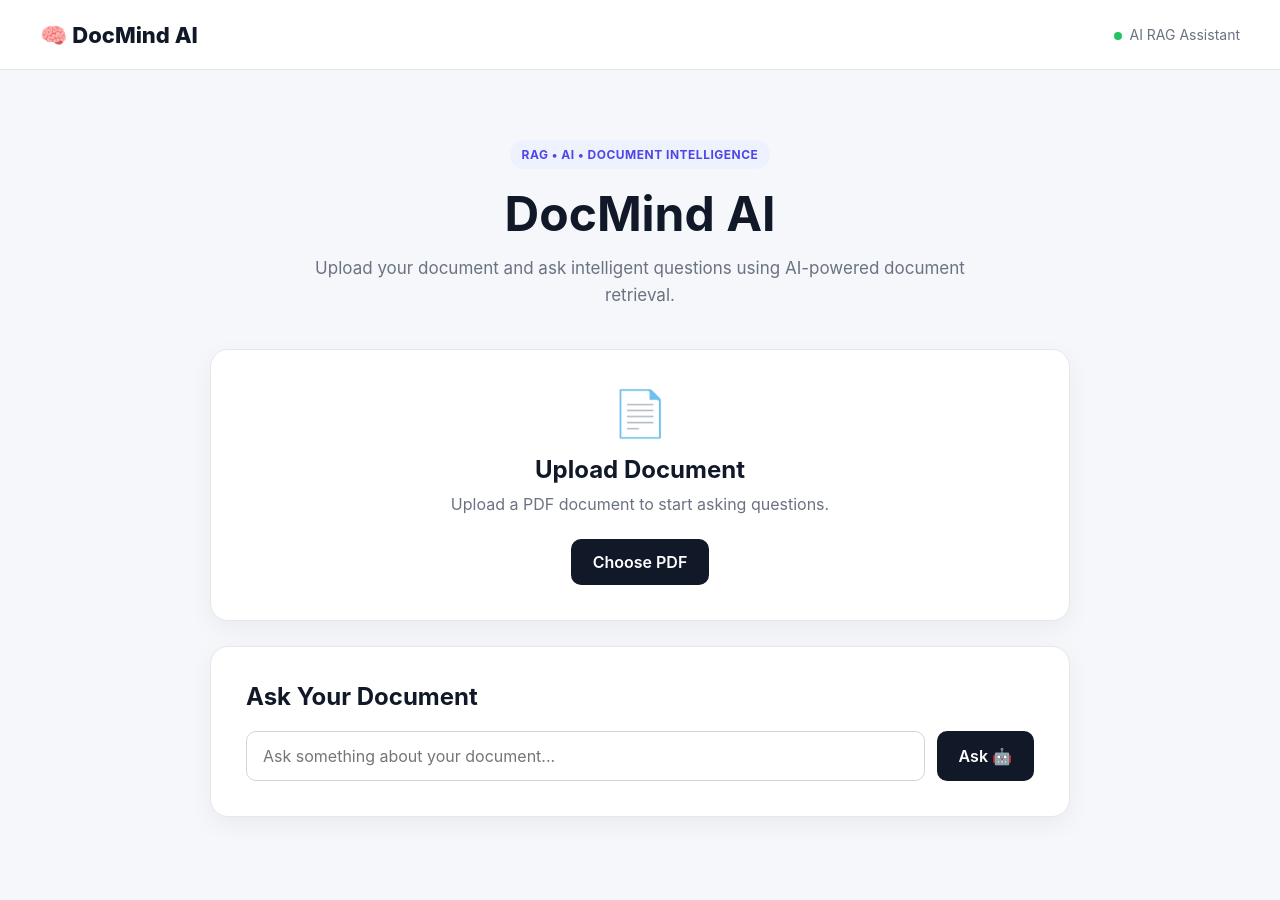
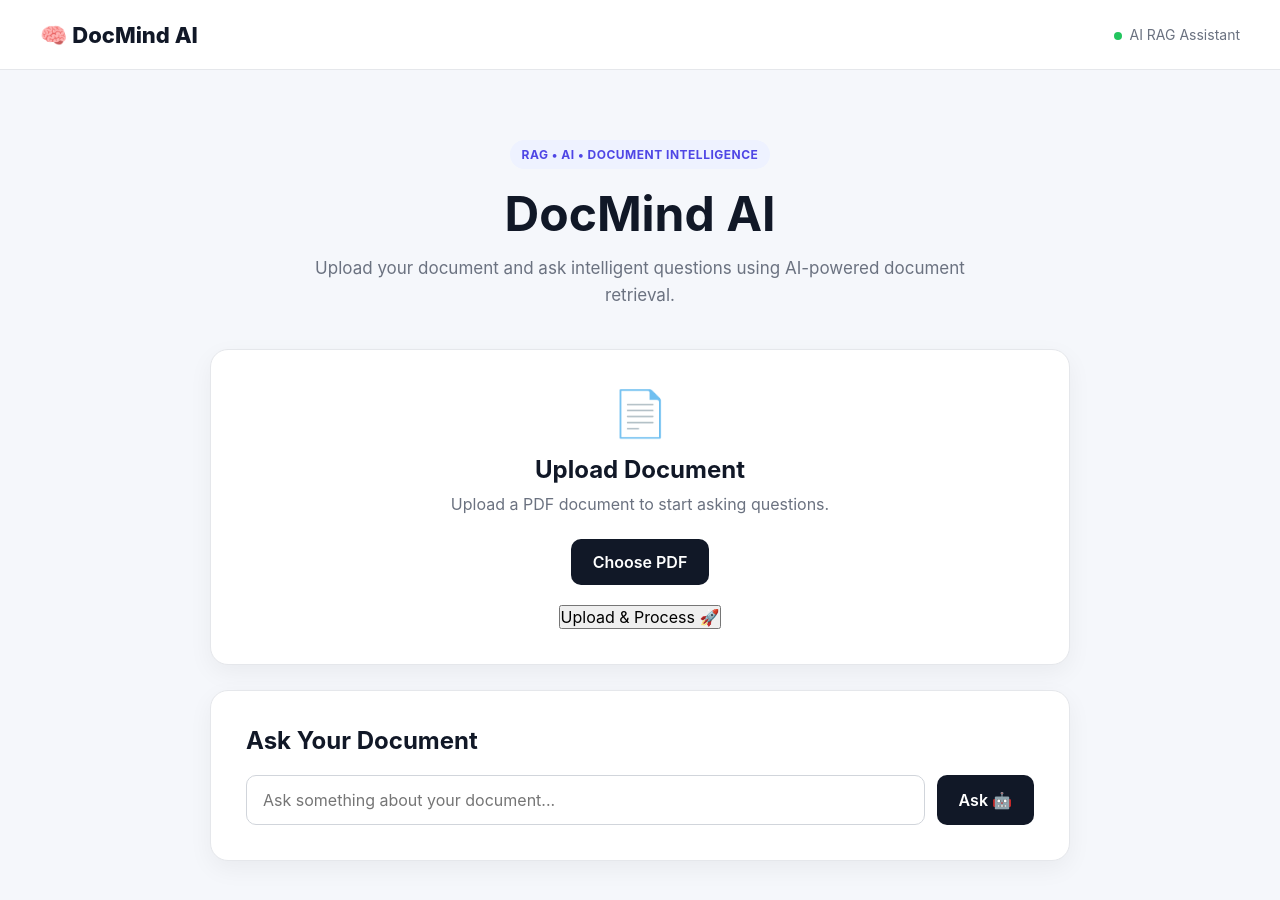
Before and after one commit to santoshml-lab/DocMind-AI-Frontend, a React (Vite) app: page / in a window 1280 px wide. Shown: the top 900 px of the page. Built offline with nearby package versions, Linux system fonts and the light colour scheme.

Commit message:
Update UploadBox.jsx

```diff
--- a/src/components/UploadBox.jsx
+++ b/src/components/UploadBox.jsx
@@ -1,10 +1,49 @@
+import { useState } from "react";
+
+const API_BASE = "https://docmind-ai-backend-nwhv.onrender.com";
+
 function UploadBox() {
+  const [file, setFile] = useState(null);
+  const [status, setStatus] = useState("");
+  const [loading, setLoading] = useState(false);
+
+  const uploadPDF = async () => {
+    if (!file) {
+      setStatus("Please choose a PDF first.");
+      return;
+    }
+
+    const formData = new FormData();
+    formData.append("file", file);
+
+    try {
+      setLoading(true);
+      setStatus("Uploading and processing...");
+
+      const response = await fetch(`${API_BASE}/upload`, {
+        method: "POST",
+        body: formData,
+      });
+
+      const data = await response.json();
+
+      if (!response.ok) {
+        throw new Error(data.detail || "Upload failed.");
+      }
+
+      setStatus(
+        `Success 🚀 ${data.filename} — ${data.stored_chunks} chunks stored.`
+      );
+    } catch (error) {
+      setStatus(`Error: ${error.message}`);
+    } finally {
+      setLoading(false);
+    }
+  };
+
   return (
     <section className="upload-card">
-
-      <div className="upload-icon">
-        📄
-      </div>
+      <div className="upload-icon">📄</div>
 
       <h2>Upload Document</h2>
 
@@ -13,14 +52,31 @@ function UploadBox() {
       </p>
 
       <label className="file-button">
-        Choose PDF
+        {file ? file.name : "Choose PDF"}
 
         <input
           type="file"
           accept=".pdf,application/pdf"
+          onChange={(e) => setFile(e.target.files[0])}
         />
       </label>
 
+      <br />
+      <br />
+
+      <button
+        className="upload-button"
+        onClick={uploadPDF}
+        disabled={loading}
+      >
+        {loading ? "Processing..." : "Upload & Process 🚀"}
+      </button>
+
+      {status && (
+        <p className="upload-status">
+          {status}
+        </p>
+      )}
     </section>
   );
 }
```
